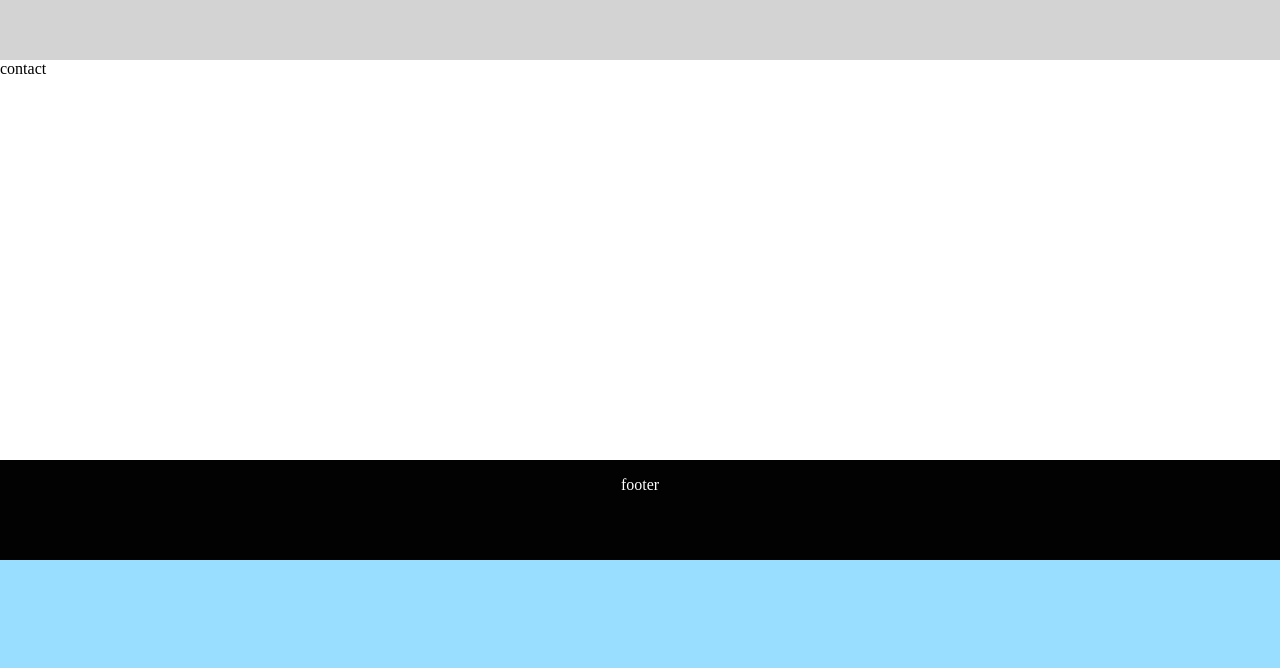
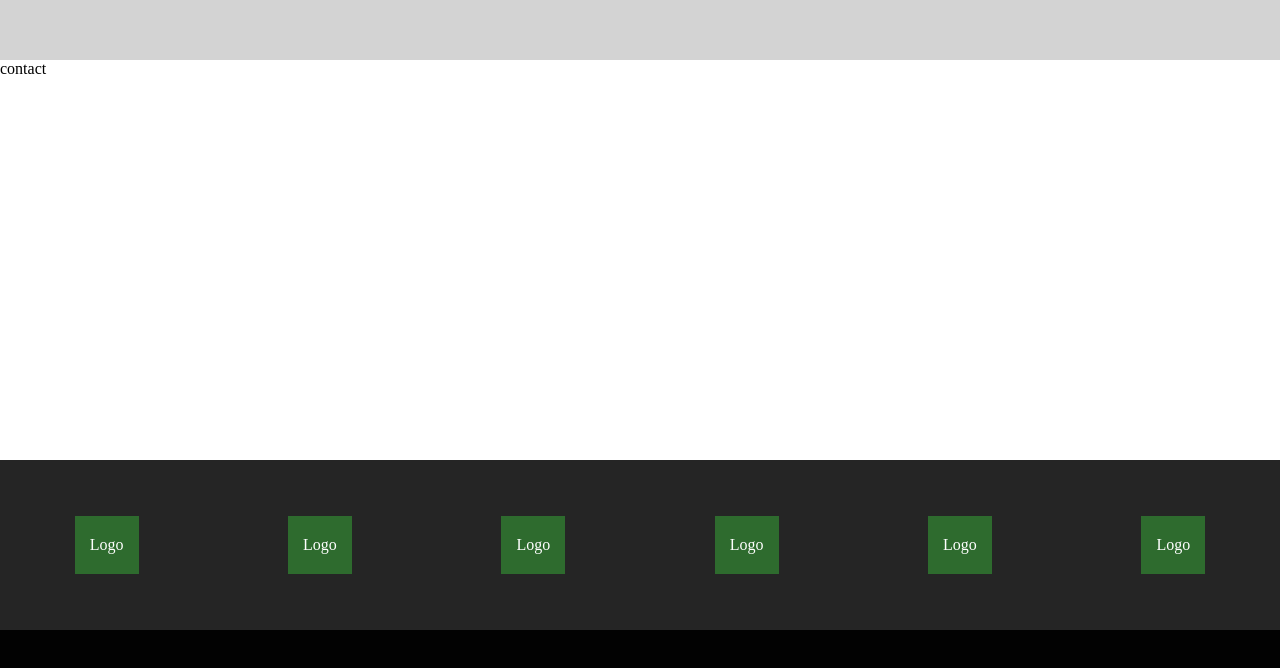
Before and after one commit to krk-developers/tenstep-page-project, a Vue app: page / in a window 1280 px wide. Shown: the part 2016-2684 px from the top of the page. Before the commit the page ends 2576 px from the top, so only its background shows below. Built offline with nearby package versions, Linux system fonts and the light colour scheme.

Commit message:
app-footer - basic structure & styles ADD

```diff
--- a/src/components/Container/App-footer.vue
+++ b/src/components/Container/App-footer.vue
@@ -1,6 +1,14 @@
 <template>
   <footer>
-    <p>footer</p>
+    <div class="footer-logos">
+      <span>Logo</span>
+      <span>Logo</span>
+      <span>Logo</span>
+      <span>Logo</span>
+      <span>Logo</span>
+      <span>Logo</span>
+    </div>
+    <div class="footer-content"></div>
   </footer>
 </template>
 
@@ -12,12 +20,26 @@ export default {
 
 <style lang="scss">
   footer{
-    height: 100px;
     width: 100%;
     color: #fff;
-    background: #020202;
-    display: flex;
-    justify-content: center;
-    justify-items: center;
   }
+
+.footer-logos{
+  height: 170px;
+  display: flex;
+  justify-content: space-around;
+  align-items: center;
+  background: #252525;
+
+  span{
+    padding: 20px 15px;
+    background: hsl(120, 40%, 30%);
+  }
+}
+
+.footer-content{
+  height: 100px;
+  background: #020202;
+}
+
 </style>
```
